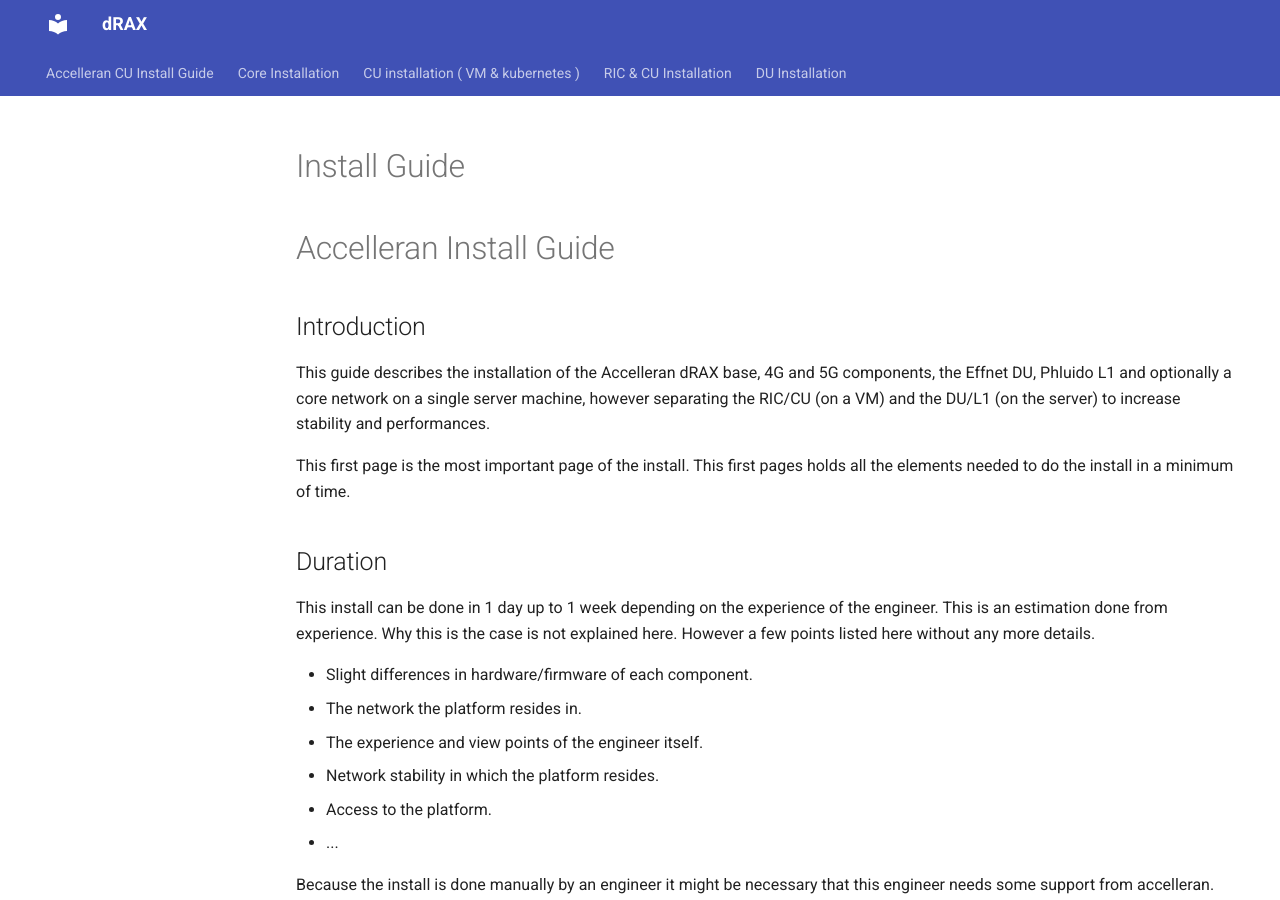
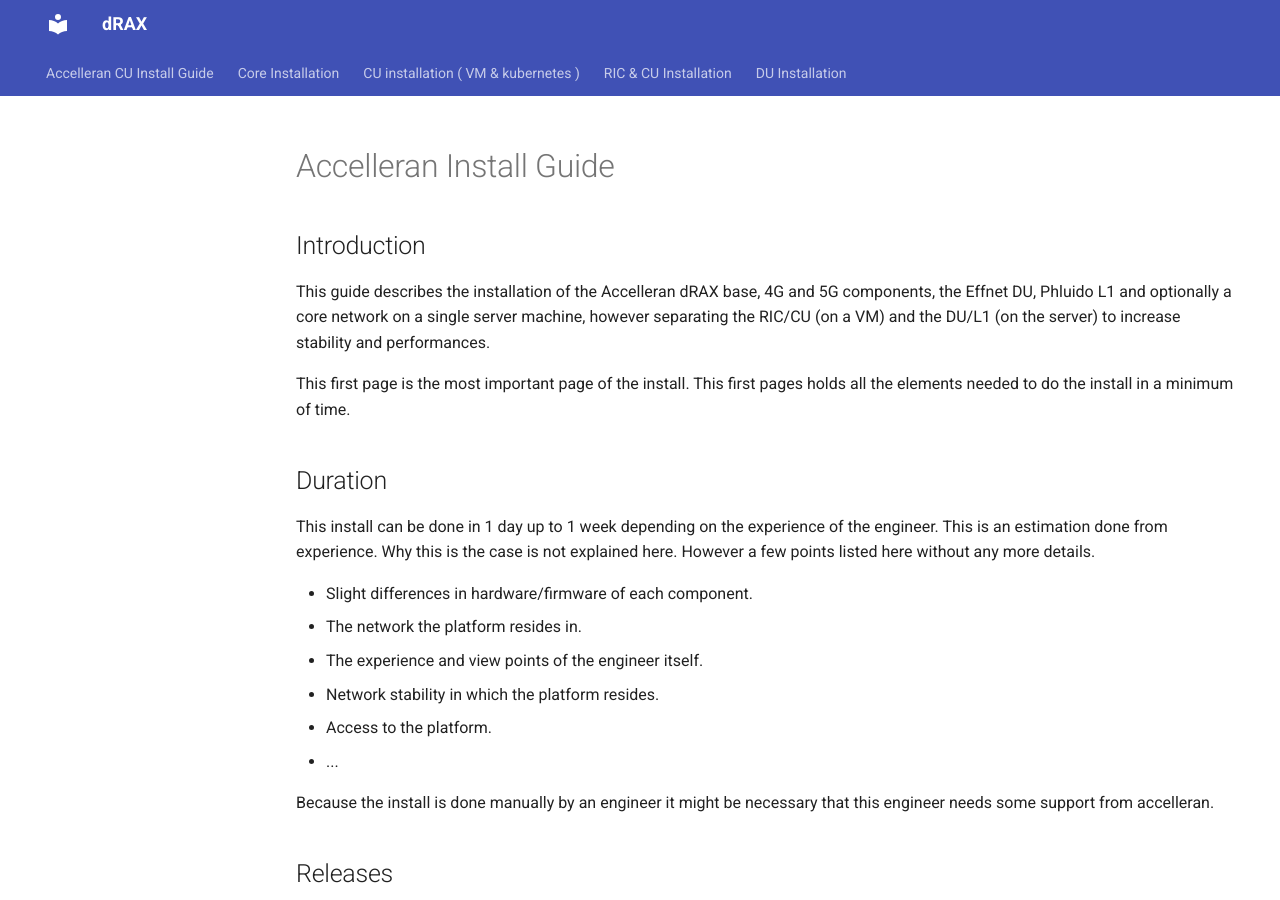
Before and after one commit to accelleran/drax-docs, an MkDocs documentation site: the page built from docs/install-guide/index.md, in a window 1280 px wide and 900 px high. Built offline with MkDocs 1.6.1 and Material for MkDocs 9.7.7, drawn with Linux system fonts in a browser that asks for light colours; the version menu is left out.

Commit message:
Update index.md

```diff
--- a/docs/install-guide/index.md
+++ b/docs/install-guide/index.md
@@ -1,4 +1,3 @@
-# Install Guide
 
 # Accelleran Install Guide
 
```
